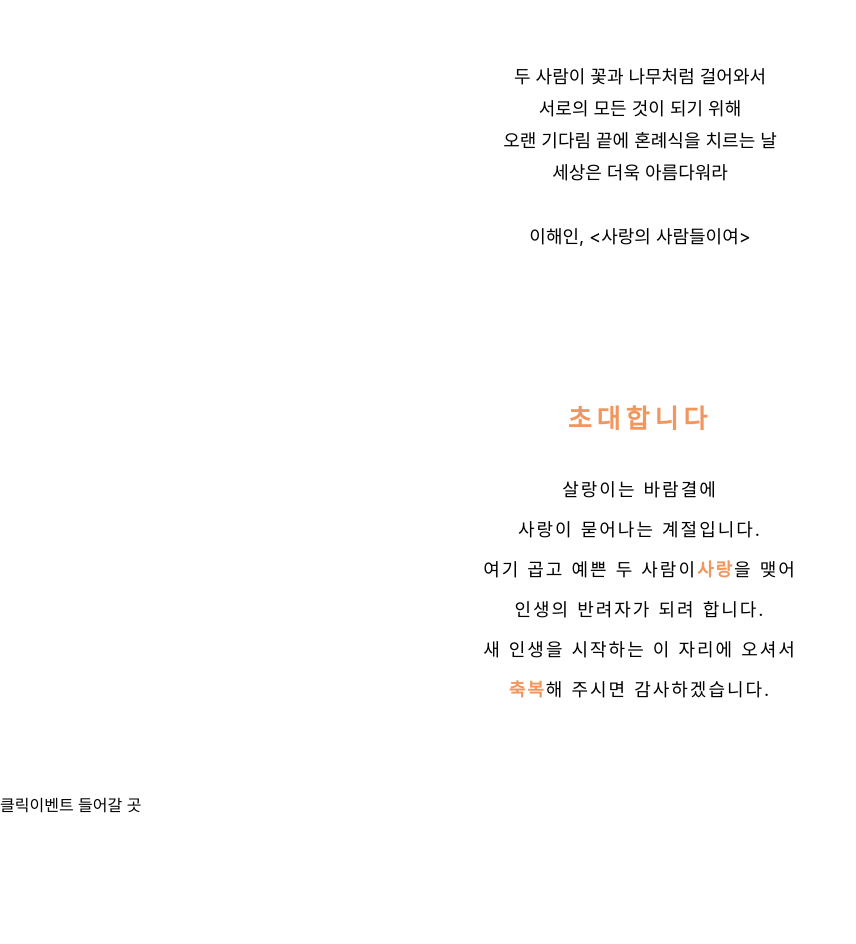
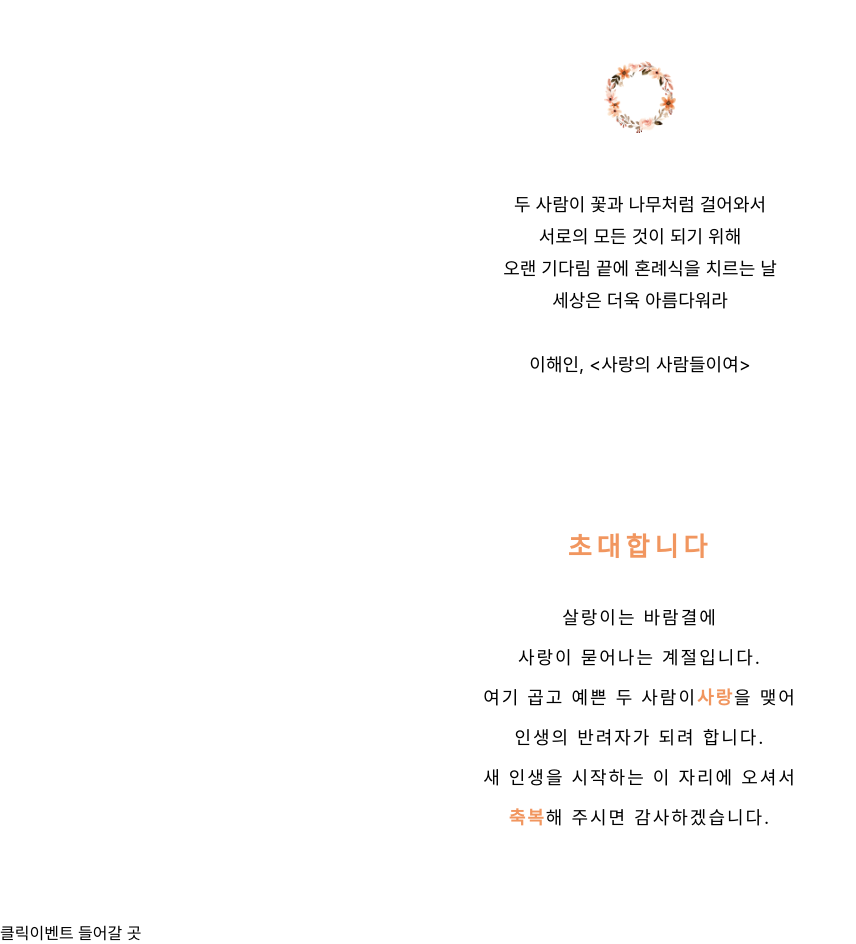
Before and after one commit to Ramoo-Side/wedding-invitation, a Next.js app: page / in a window 1280 px wide. Shown: the part 1180-2124 px from the top of the page, without its empty margins (0-856 px from the left). Before the commit the page ends 1996 px from the top, so only its background shows below. Built offline with nearby package versions, Linux system fonts and the light colour scheme; a web font is replaced by a local one.

Commit message:
component 분할

```diff
--- a/app/page.tsx
+++ b/app/page.tsx
@@ -1,11 +1,13 @@
 'use client';
 
+import Date from '#/components/Date';
+import Greeting from '#/components/Greeting';
+import Title from '#/components/Title';
 import useZoomHooks from '#/hooks/useZoomHooks';
 import styled from 'styled-components';
 
 export default function Page() {
   const defaultImgUrl = '/default-wedding.png';
-  const defaultTitleUrl = '/Record-to-Moment.png';
 
   useZoomHooks();
 
@@ -13,84 +15,14 @@ export default function Page() {
     <>
       <StyleContentWrapper>
         <StyleTitleWrapper>
-          <StyleTitle>
-            <StyleImgWrapper>
-              <img src={defaultTitleUrl} alt="record to moment" />
-            </StyleImgWrapper>
-            <StyleName>
-              <span>{'김철수'}</span>
-              <span>{'김영희'}</span>
-            </StyleName>
-          </StyleTitle>
+          <Title names={['김철수', '김영희']} />
         </StyleTitleWrapper>
-        <StylePhotoWrapper url={defaultImgUrl}></StylePhotoWrapper>
+        <StylePhotoWrapper url={defaultImgUrl} />
         <StyleDateWrapper>
-          <div>{'2022년 4월 9일 토요일 오후 6시'}</div>
-          <div>{'팜파스 13 (구 더 자스민 하우스)'}</div>
+          <Date />
         </StyleDateWrapper>
         <StyleGreeting>
-          {/* <img src="/flower.png" alt="flower" /> */}
-          <div
-            style={{
-              padding: '6.25rem 0',
-              whiteSpace: 'pre-wrap',
-              lineHeight: '2rem',
-              fontSize: '1.125rem',
-            }}
-          >
-            두 사람이 꽃과 나무처럼 걸어와서
-            <br />
-            서로의 모든 것이 되기 위해
-            <br />
-            오랜 기다림 끝에 혼례식을 치르는 날
-            <br />
-            세상은 더욱 아름다워라
-            <br />
-            <br />
-            이해인, &lt;사랑의 사람들이여&gt;
-          </div>
-          <div
-            style={{
-              padding: '3.125rem 0',
-              whiteSpace: 'pre-wrap',
-              lineHeight: '2rem',
-              fontSize: '1.125rem',
-            }}
-          >
-            <span
-              style={{
-                fontSize: `1.625rem`,
-                color: '#f1965f',
-                fontWeight: 'bold',
-                letterSpacing: '0.3125rem',
-              }}
-            >
-              초대합니다
-            </span>
-            <br />
-            <div style={{ padding: '2rem 1rem', lineHeight: '2.5rem', letterSpacing: '0.125rem' }}>
-              <div>
-                살랑이는 바람결에
-                <br />
-                사랑이 묻어나는 계절입니다.
-                <br />
-                여기 곱고 예쁜 두 사람이
-                <span>
-                  <span style={{ color: '#f1965f', fontWeight: 'bold' }}>사랑</span>
-                </span>
-                을 맺어
-                <br />
-                인생의 반려자가 되려 합니다.
-                <br />
-                새 인생을 시작하는 이 자리에 오셔서
-                <br />
-                <span>
-                  <span style={{ color: '#f1965f', fontWeight: 'bold' }}>축복</span>
-                </span>
-                해 주시면 감사하겠습니다.
-              </div>
-            </div>
-          </div>
+          <Greeting />
         </StyleGreeting>
         {/* <div>작은 가로 사진</div> */}
         {/* <div>누구의 아들 누구</div> */}
@@ -107,56 +39,18 @@ export default function Page() {
   );
 }
 
+const StyleContentWrapper = styled.div`
+  max-width: 720px;
+  margin: 0 auto;
+  text-align: center;
+`;
+
 const StyleTitleWrapper = styled.div`
   position: relative;
   z-index: 10;
   margin: 4.375rem auto 0;
 `;
 
-const StyleImgWrapper = styled.div`
-  position: relative;
-  padding-bottom: 5.3125rem;
-
-  &:after {
-    content: '';
-    position: absolute;
-    left: 50%;
-    bottom: 0.625rem;
-    width: 2px;
-    height: 4rem;
-    background: #eee;
-  }
-
-  & > img {
-    max-width: 100%;
-    height: 11.25rem;
-  }
-`;
-
-const StyleContentWrapper = styled.div`
-  max-width: 720px;
-  margin: 0 auto;
-  text-align: center;
-`;
-
-const StyleTitle = styled.div`
-  display: inline-block;
-  vertical-align: top;
-  padding: 2.125rem 1rem 3.125rem;
-  text-align: center;
-  border: 3px solid #e1bda7;
-`;
-
-const StyleName = styled.p`
-  margin: 0;
-  & span {
-    display: block;
-    font-size: 1.625rem;
-    font-weight: 500;
-    line-height: 2.125rem;
-    letter-spacing: 0.2em;
-  }
-`;
 const StyleDateWrapper = styled.div`
   padding: 3.125rem 0;
   font-size: 1.5rem;
@@ -182,4 +76,6 @@ const StylePhotoWrapper = styled.div`
   margin-top: -1.5625rem;
 `;
 
-const StyleGreeting = styled.div``;
+const StyleGreeting = styled.div`
+  padding-top: 6.25rem;
+`;
--- /dev/null
+++ b/components/Date.tsx
@@ -0,0 +1,10 @@
+const Date = () => {
+  return (
+    <>
+      <div>{'2022년 4월 9일 토요일 오후 6시'}</div>
+      <div>{'팜파스 13 (구 더 자스민 하우스)'}</div>
+    </>
+  );
+};
+
+export default Date;
--- /dev/null
+++ b/components/Greeting.styled.ts
@@ -0,0 +1,37 @@
+import styled from 'styled-components';
+
+export const StyleFlowerImg = styled.img`
+  height: 4.5rem;
+`;
+
+export const StylePoetry = styled.div((props) => ({
+  padding: '3.25rem 6.25rem 6.25rem',
+  whiteSpace: 'pre-wrap',
+  lineHeight: '2rem',
+  fontSize: '1.125rem',
+}));
+
+export const StyleInviteWrapper = styled.div(() => ({
+  padding: '3.125rem 0',
+  whiteSpace: 'pre-wrap',
+  lineHeight: '2rem',
+  fontSize: '1.125rem',
+}));
+
+export const StyleInviteTitle = styled.span`
+  font-size: 1.625rem;
+  color: #f1965f;
+  font-weight: bold;
+  letter-spacing: 0.3125rem;
+`;
+
+export const StyleInviteContents = styled.div`
+  padding: 2rem 1rem;
+  line-height: 2.5rem;
+  letter-spacing: 0.125rem;
+`;
+
+export const StyleHighlightText = styled.span`
+  color: #f1965f;
+  font-weight: bold;
+`;
--- /dev/null
+++ b/components/Greeting.tsx
@@ -0,0 +1,60 @@
+import {
+  StyleFlowerImg,
+  StyleHighlightText,
+  StyleInviteContents,
+  StyleInviteTitle,
+  StyleInviteWrapper,
+  StylePoetry,
+} from './Greeting.styled';
+
+const Greeting = () => {
+  return (
+    <>
+      {/* <img src="/flower1.jpg" alt="flower" style={{ height: '3rem' }} /> */}
+      {/* <img src="/flower2.png" alt="flower" style={{ height: '3rem' }} /> */}
+      {/* <img src="/flower3.png" alt="flower" style={{ height: '3rem' }} /> */}
+      {/* <img src="/flower4.png" alt="flower" style={{ height: '3rem' }} /> */}
+      <StyleFlowerImg src="/flower5.png" alt="flower" />
+      <StylePoetry>
+        두 사람이 꽃과 나무처럼 걸어와서
+        <br />
+        서로의 모든 것이 되기 위해
+        <br />
+        오랜 기다림 끝에 혼례식을 치르는 날
+        <br />
+        세상은 더욱 아름다워라
+        <br />
+        <br />
+        이해인, &lt;사랑의 사람들이여&gt;
+      </StylePoetry>
+      <StyleInviteWrapper>
+        <StyleInviteTitle>초대합니다</StyleInviteTitle>
+        <br />
+        <StyleInviteContents>
+          <div>
+            살랑이는 바람결에
+            <br />
+            사랑이 묻어나는 계절입니다.
+            <br />
+            여기 곱고 예쁜 두 사람이
+            <span>
+              <StyleHighlightText>사랑</StyleHighlightText>
+            </span>
+            을 맺어
+            <br />
+            인생의 반려자가 되려 합니다.
+            <br />
+            새 인생을 시작하는 이 자리에 오셔서
+            <br />
+            <span>
+              <StyleHighlightText>축복</StyleHighlightText>
+            </span>
+            해 주시면 감사하겠습니다.
+          </div>
+        </StyleInviteContents>
+      </StyleInviteWrapper>
+    </>
+  );
+};
+
+export default Greeting;
--- /dev/null
+++ b/components/Title.styled.ts
@@ -0,0 +1,40 @@
+import styled from 'styled-components';
+
+export const StyleImgWrapper = styled.div`
+  position: relative;
+  padding-bottom: 5.3125rem;
+
+  &:after {
+    content: '';
+    position: absolute;
+    left: 50%;
+    bottom: 0.625rem;
+    width: 2px;
+    height: 4rem;
+    background: #eee;
+  }
+
+  & > img {
+    max-width: 100%;
+    height: 11.25rem;
+  }
+`;
+
+export const StyleName = styled.p`
+  margin: 0;
+  & span {
+    display: block;
+    font-size: 1.625rem;
+    font-weight: 500;
+    line-height: 2.125rem;
+    letter-spacing: 0.2em;
+  }
+`;
+
+export const StyleTitle = styled.div`
+  display: inline-block;
+  vertical-align: top;
+  padding: 2.125rem 1rem 3.125rem;
+  text-align: center;
+  border: 3px solid #e1bda7;
+`;
--- /dev/null
+++ b/components/Title.tsx
@@ -0,0 +1,24 @@
+import { StyleImgWrapper, StyleName, StyleTitle } from './Title.styled';
+
+interface TitleProps {
+  names: string[];
+}
+
+const Title = ({ names }: TitleProps) => {
+  const defaultTitleUrl = '/Record-to-Moment.png';
+  return (
+    <>
+      <StyleTitle>
+        <StyleImgWrapper>
+          <img src={defaultTitleUrl} alt="record to moment" />
+        </StyleImgWrapper>
+        <StyleName>
+          <span>{names[0]}</span>
+          <span>{names[1]}</span>
+        </StyleName>
+      </StyleTitle>
+    </>
+  );
+};
+
+export default Title;
```
